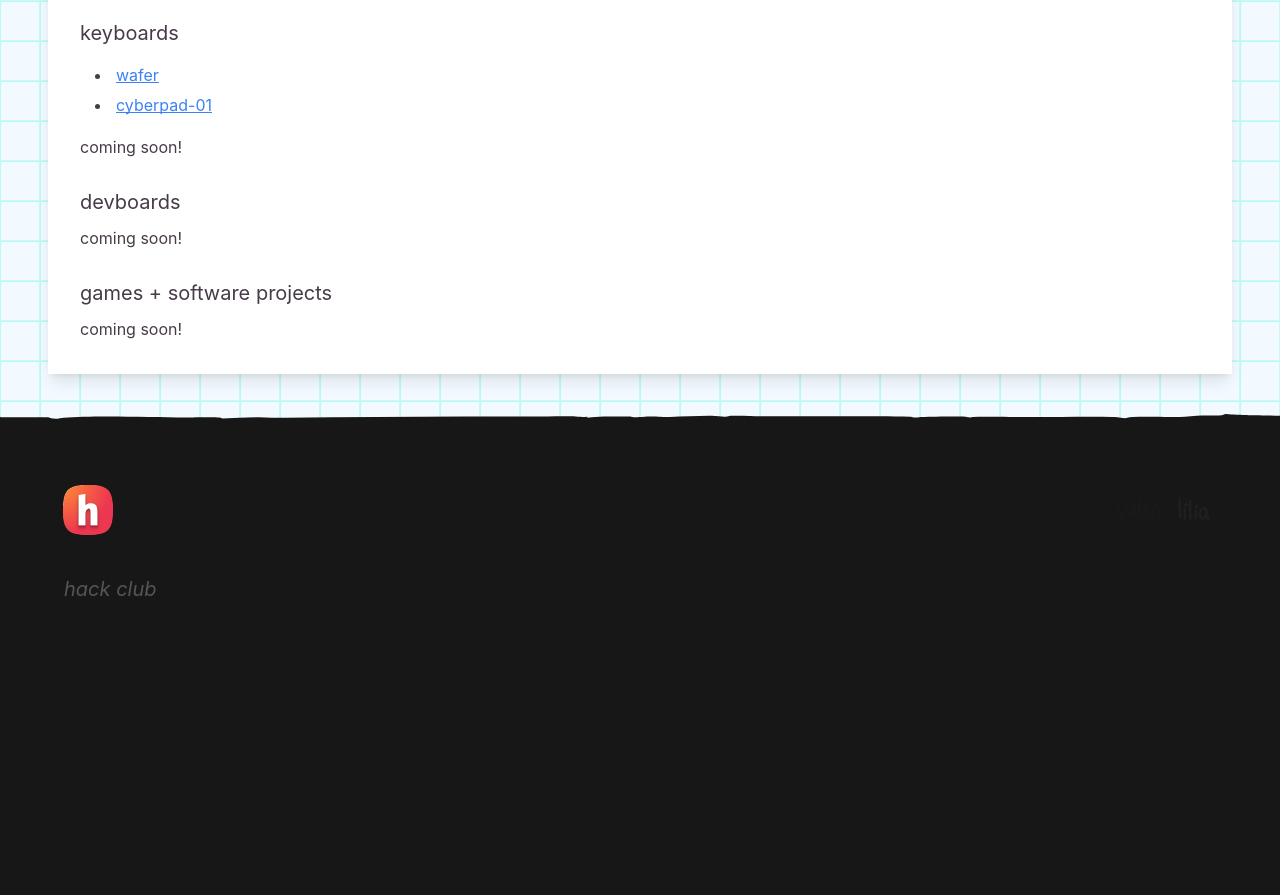
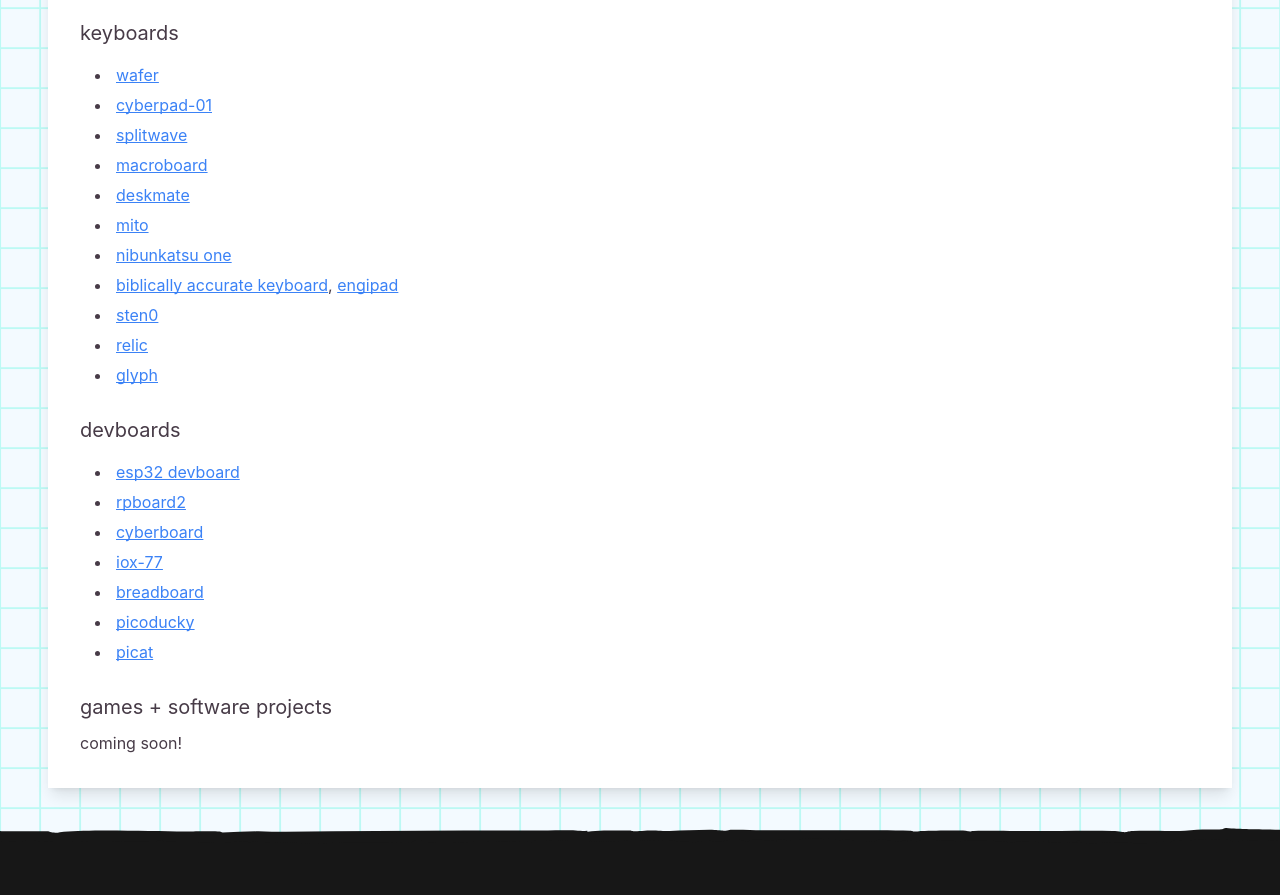
Before and after one commit to acornitum/magazine, an Astro site: page /mini in a window 1280 px wide. Shown: the part 1380-2275 px from the top of the page. Built offline with nearby package versions, Linux system fonts and the light colour scheme; Astro itself is replaced by a stand-in of ours.

Commit message:
[mini] add devboard links

```diff
--- a/src/pages/mini.md
+++ b/src/pages/mini.md
@@ -45,12 +45,25 @@ here are the links to the github repos of all projects in this magazine! all pro
 
 - [wafer](https://github.com/oleksandrmaslov/wafer-zmk-config)
 - [cyberpad-01](https://github.com/KaiPereira/CYBERPAD-01)
-
-coming soon!
+- [splitwave](https://github.com/aroyx/SplitWave)
+- [macroboard](https://github.com/NoxAevi/MacroBoard)
+- [deskmate](https://github.com/Valder077/deskmate)
+- [mito](https://github.com/KOEGlike/mito)
+- [nibunkatsu one](https://github.com/GabiBrawl/Nibunkatsu)
+- [biblically accurate keyboard](https://github.com/geg-tech/biblicallyaccuratekeyboard), [engipad](https://github.com/geg-tech/engipad)
+- [sten0](https://github.com/pizzalover125/sten0/)
+- [relic](https://github.com/mannireis/RELIC)
+- [glyph](https://github.com/Hex-4/glyph)
 
 #### devboards
 
-coming soon!
+- [esp32 devboard](https://github.com/toby-alpha/transparent-devboard)
+- [rpboard2](https://github.com/euvalennn/rpboard-squared)
+- [cyberboard](https://github.com/notaroomba/cyberboard)
+- [iox-77](https://github.com/Dieu-de-l-elec/IOX-77-Devboard)
+- [breadboard](https://github.com/NoxAevi/The-Breadboard-Plus)
+- [picoducky](https://github.com/Outdatedcandy92/PicoDucky)
+- [picat](https://github.com/sbunger/PICAT)
 
 #### games + software projects
 
```
